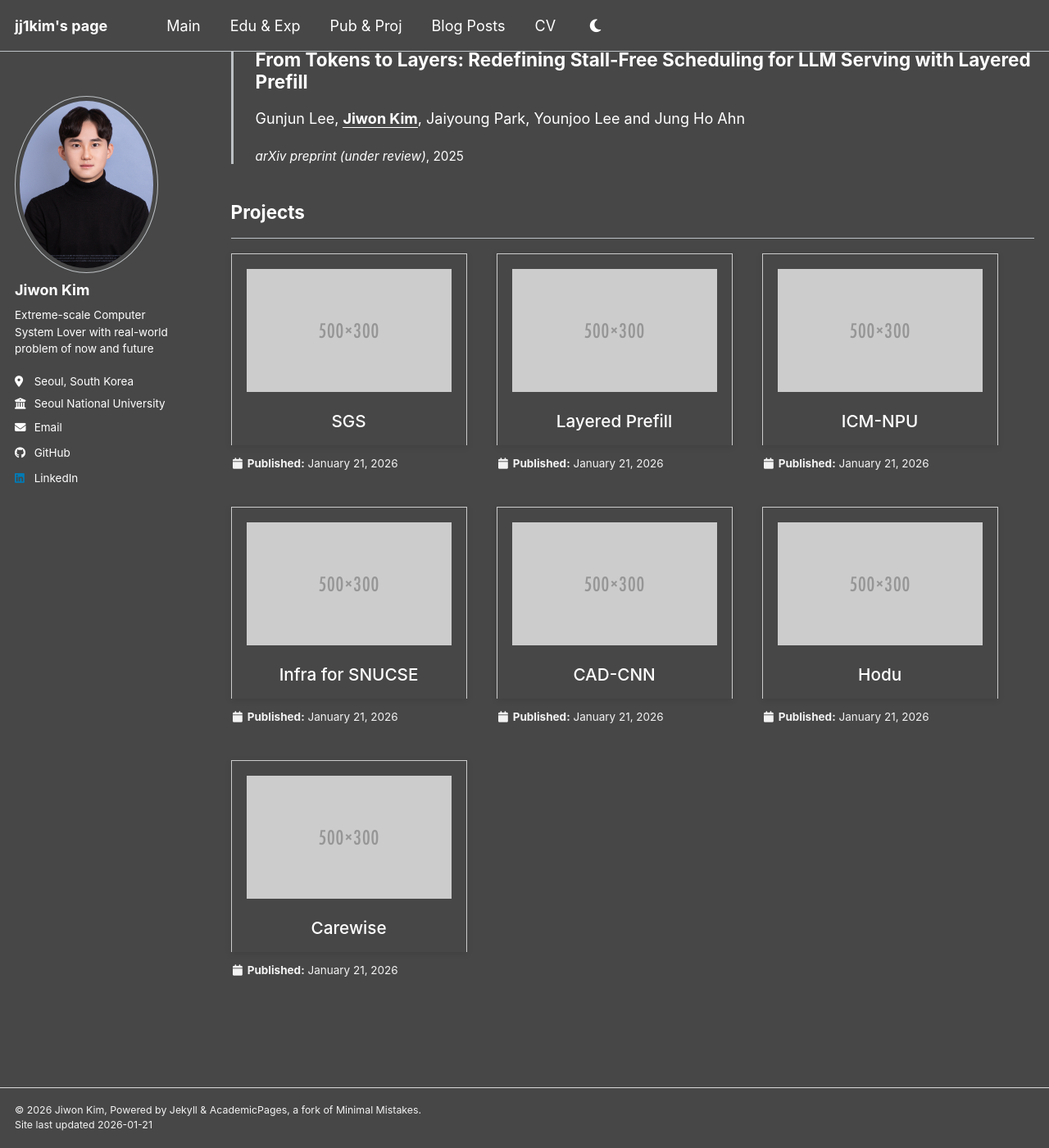
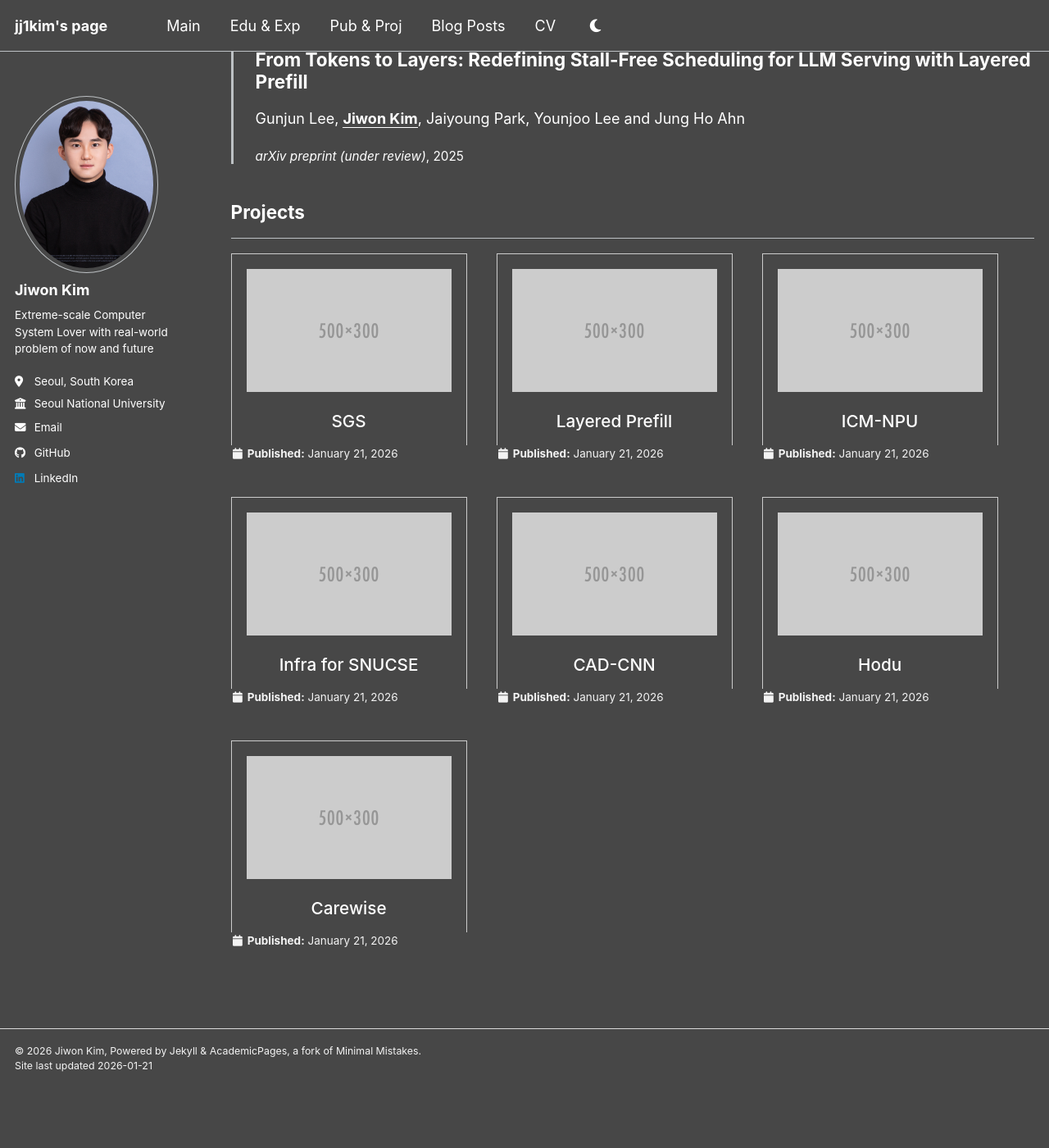
Before and after one commit to jj1kim/jj1kim.github.io, a Jekyll site: the page built from _pages/pub-proj.html, in a window 1280 px wide and 1400 px high, scrolled down 214 px. Shown: the whole window at 82% size. Built offline with Jekyll 4.4.1, drawn with Linux system fonts in a browser that asks for light colours; a script bundle is joined from its source files by our own code; library files that are not in the unit come from our copies; after the commit the page ends 1542 px from its top, so only the background shows below that.

Commit message:
erase shadow

```diff
--- a/_pages/pub-proj.html
+++ b/_pages/pub-proj.html
@@ -50,8 +50,7 @@
     clear: both;
     justify-content: flex-start;
     align-items: flex-start;
-    overflow: visible !important; /* Allow shadows to be visible */
-    padding-bottom: 2em !important; /* Extra space for shadows at the bottom */
+    overflow: visible !important;
   }
 
   /* Ensure grid items don't use float in portfolio grid */
@@ -81,22 +80,21 @@
     border: 1px solid #999; /* Lighter border for light mode */
     border-radius: 0; /* Sharp corners */
     background-color: var(--global-bg-color);
-    transition: transform 0.2s ease, box-shadow 0.2s ease;
+    transition: transform 0.2s ease;
     cursor: pointer;
     /* Card adjusts to content size */
     width: 100%;
     min-width: fit-content;
     max-width: none;
     overflow: visible !important;
-    /* Add shadow to all cards */
-    box-shadow: 0 2px 8px rgba(0, 0, 0, 0.1);
-    /* Ensure shadow is visible - add padding/margin */
-    margin-bottom: 12px; /* Extra space for shadow (8px shadow + 4px margin) */
+    /* Remove shadow */
+    box-shadow: none;
+    margin-bottom: 0;
   }
 
   .portfolio-card:hover {
     transform: translateY(-4px);
-    box-shadow: 0 4px 12px rgba(0, 0, 0, 0.2);
+    box-shadow: none;
   }
 
   /* Dark mode: lighter border */
```
